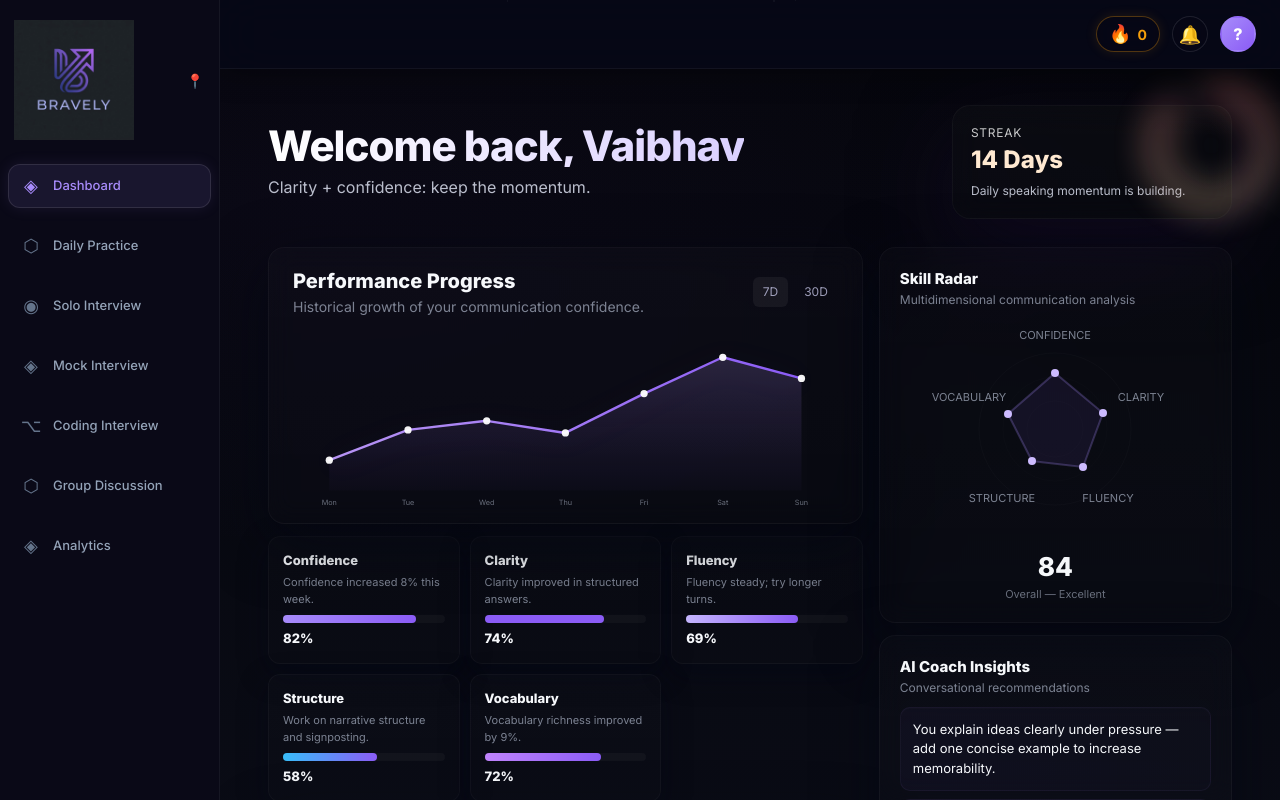
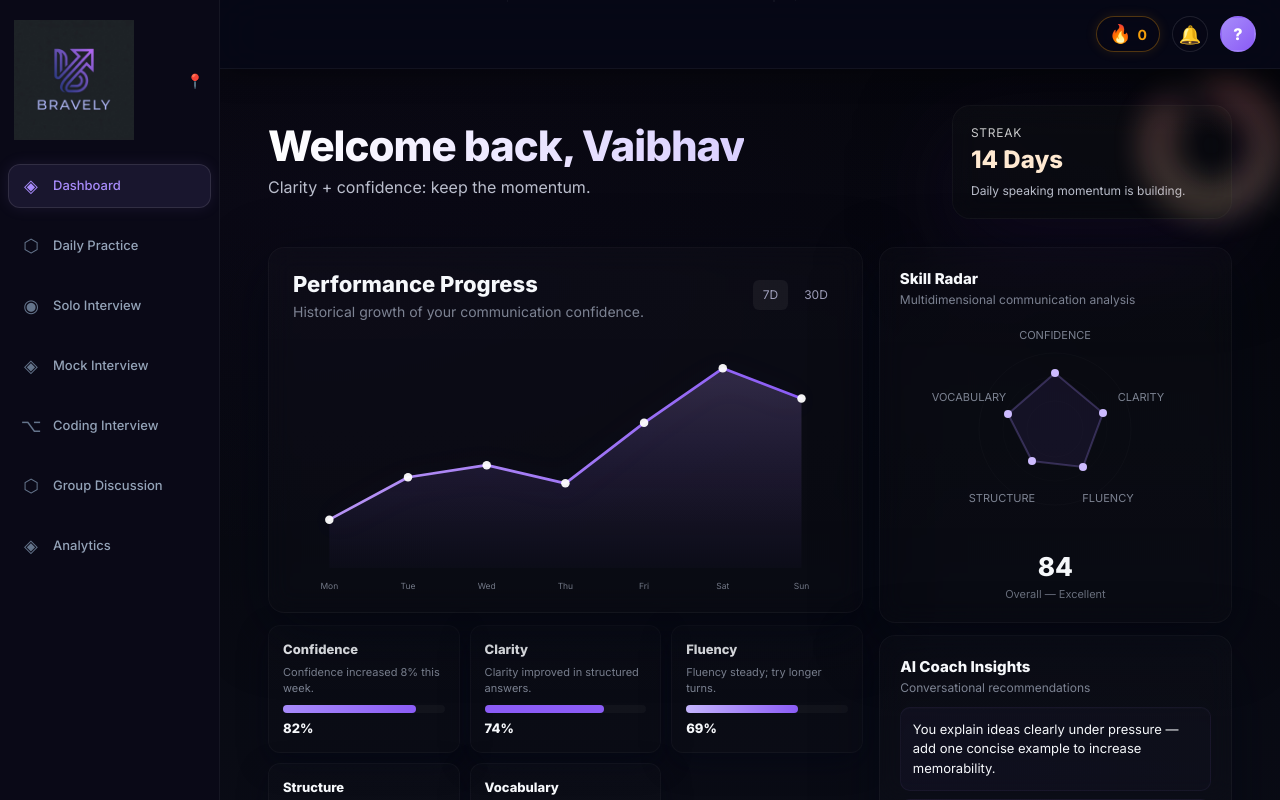
Before and after one commit to VaibhavDataSci/Bravely, a Next.js app in the folder frontend/: page /dashboard in a window 1280 px wide. Built offline with nearby package versions, Linux system fonts and the light colour scheme.

Commit message:
dashbaord_7

```diff
--- a/frontend/src/app/(app)/dashboard/Dashboard.module.css
+++ b/frontend/src/app/(app)/dashboard/Dashboard.module.css
@@ -34,13 +34,13 @@
   .cardSub{color:rgba(200,210,230,0.6);font-size:12px}
 
   .performanceSVG{width:100%;height:auto;display:block}
-  .performanceCard{padding:18px 24px 14px}
-  .performanceCard .cardTitle{font-size:20px}
+  .performanceCard{padding:20px 24px 14px}
+  .performanceCard .cardTitle{font-size:22px}
   .performanceCard .cardSub{font-size:14px}
   .perfLine{filter:drop-shadow(0 6px 24px rgba(140,90,255,0.12))}
   .areaFill{mix-blend-mode:screen}
   .perfMarker{filter:drop-shadow(0 8px 20px rgba(140,90,255,0.14));}
-  .xLabel{font-size:12px;fill:rgba(200,210,230,0.5);font-family:var(--font-sans);dominant-baseline:middle}
+  .xLabel{font-size:14px;fill:rgba(200,210,230,0.55);font-family:var(--font-sans);dominant-baseline:middle}
   .radarLabel{font-size:11px;fill:rgba(200,210,230,0.6);font-family:var(--font-sans)}
   .rangeBtn{padding:6px 10px;border-radius:6px;border:none;color:rgba(220,220,255,0.7);background:transparent;cursor:pointer;font-size:12px}
   .rangeBtn:focus{outline:none}
--- a/frontend/src/app/(app)/dashboard/page.jsx
+++ b/frontend/src/app/(app)/dashboard/page.jsx
@@ -34,26 +34,26 @@ export default function DashboardPage(){
 
   // Week (7d) points — adjusted to fit tighter vertical space
   const weekPoints = [
-    { x: 60, y: 220, label: 'Mon' },
-    { x: 190, y: 170, label: 'Tue' },
-    { x: 320, y: 155, label: 'Wed' },
-    { x: 450, y: 175, label: 'Thu' },
-    { x: 580, y: 110, label: 'Fri' },
-    { x: 710, y: 50,  label: 'Sat' },
-    { x: 840, y: 85,  label: 'Sun' },
+    { x: 60, y: 310, label: 'Mon' },
+    { x: 190, y: 240, label: 'Tue' },
+    { x: 320, y: 220, label: 'Wed' },
+    { x: 450, y: 250, label: 'Thu' },
+    { x: 580, y: 150, label: 'Fri' },
+    { x: 710, y: 60,  label: 'Sat' },
+    { x: 840, y: 110,  label: 'Sun' },
   ];
 
   // Month (30d) simplified sample points
   const monthPoints = [
-    { x: 60, y: 230, label: 'Wk1' },{ x: 138, y: 200, label: '' },{ x: 216, y: 215, label: '' },{ x: 294, y: 185, label: '' },
-    { x: 372, y: 160, label: '' },{ x: 450, y: 140, label: '' },{ x: 528, y: 115, label: '' },{ x: 606, y: 100, label: '' },
-    { x: 684, y: 85, label: 'Wk4' },{ x: 762, y: 95, label: '' },{ x: 840, y: 125, label: '' },
+    { x: 60, y: 330, label: 'Wk1' },{ x: 138, y: 290, label: '' },{ x: 216, y: 310, label: '' },{ x: 294, y: 260, label: '' },
+    { x: 372, y: 230, label: '' },{ x: 450, y: 195, label: '' },{ x: 528, y: 160, label: '' },{ x: 606, y: 135, label: '' },
+    { x: 684, y: 110, label: 'Wk4' },{ x: 762, y: 125, label: '' },{ x: 840, y: 170, label: '' },
   ];
 
   const perfPoints = range === '7' ? weekPoints : monthPoints;
   const perfPointsStr = perfPoints.map(p => `${p.x} ${p.y}`).join(' L ');
   const perfStrokePath = `M ${perfPointsStr}`;
-  const perfAreaPath = `${perfStrokePath} L 840 270 L 60 270 Z`;
+  const perfAreaPath = `${perfStrokePath} L 840 390 L 60 390 Z`;
 
   // Radar polygon points (dynamic from metrics)
   const radarCenter = { x: 130, y: 110 };
@@ -126,18 +126,18 @@ export default function DashboardPage(){
                 <button onClick={() => setRange('30')} className={styles.rangeBtn} style={range==='30'?{background:'rgba(255,255,255,0.05)'}:{}}>30D</button>
               </div>
             </div>
-            <svg className={styles.performanceSVG} viewBox="0 0 900 300" preserveAspectRatio="xMinYMin meet">
+            <svg className={styles.performanceSVG} viewBox="0 0 900 440" preserveAspectRatio="xMinYMin meet">
               <defs>
                 <linearGradient id="gconf" x1="0" x2="1"><stop offset="0%" stopColor="#B794F4"/><stop offset="100%" stopColor="#8B5CF6"/></linearGradient>
-                <linearGradient id="areaGrad" x1="0" x2="0" y1="0" y2="1"><stop offset="0%" stopColor="#B794F4" stopOpacity="0.18"/><stop offset="100%" stopColor="#8B5CF6" stopOpacity="0.02"/></linearGradient>
+                <linearGradient id="areaGrad" x1="0" x2="0" y1="0" y2="1"><stop offset="0%" stopColor="#B794F4" stopOpacity="0.22"/><stop offset="100%" stopColor="#8B5CF6" stopOpacity="0.02"/></linearGradient>
               </defs>
               <path d={perfAreaPath} fill="url(#areaGrad)" className={styles.areaFill} />
-              <path d={perfStrokePath} fill="none" stroke="url(#gconf)" strokeWidth="4" className={styles.perfLine} strokeLinecap="round" strokeLinejoin="round" />
+              <path d={perfStrokePath} fill="none" stroke="url(#gconf)" strokeWidth="4.5" className={styles.perfLine} strokeLinecap="round" strokeLinejoin="round" />
               {perfPoints.map((p, idx) => (
-                <circle key={idx} cx={p.x} cy={p.y} r={6} fill="#fff" opacity={0.95} className={styles.perfMarker} />
+                <circle key={idx} cx={p.x} cy={p.y} r={7} fill="#fff" opacity={0.95} className={styles.perfMarker} />
               ))}
               {perfPoints.map((p, idx) => (
-                <text key={`t-${idx}`} x={p.x} y={290} className={styles.xLabel} textAnchor="middle">{p.label}</text>
+                <text key={`t-${idx}`} x={p.x} y={420} className={styles.xLabel} textAnchor="middle">{p.label}</text>
               ))}
             </svg>
           </div>
```
